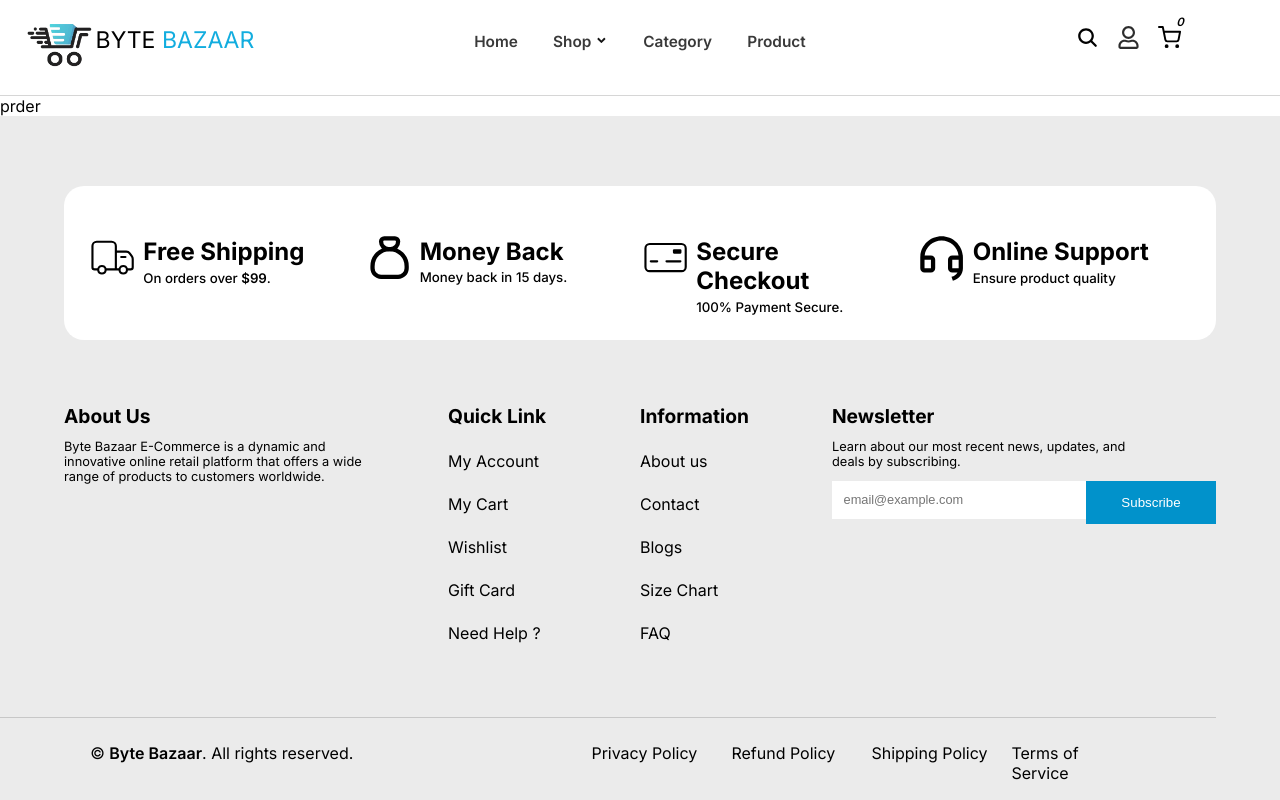
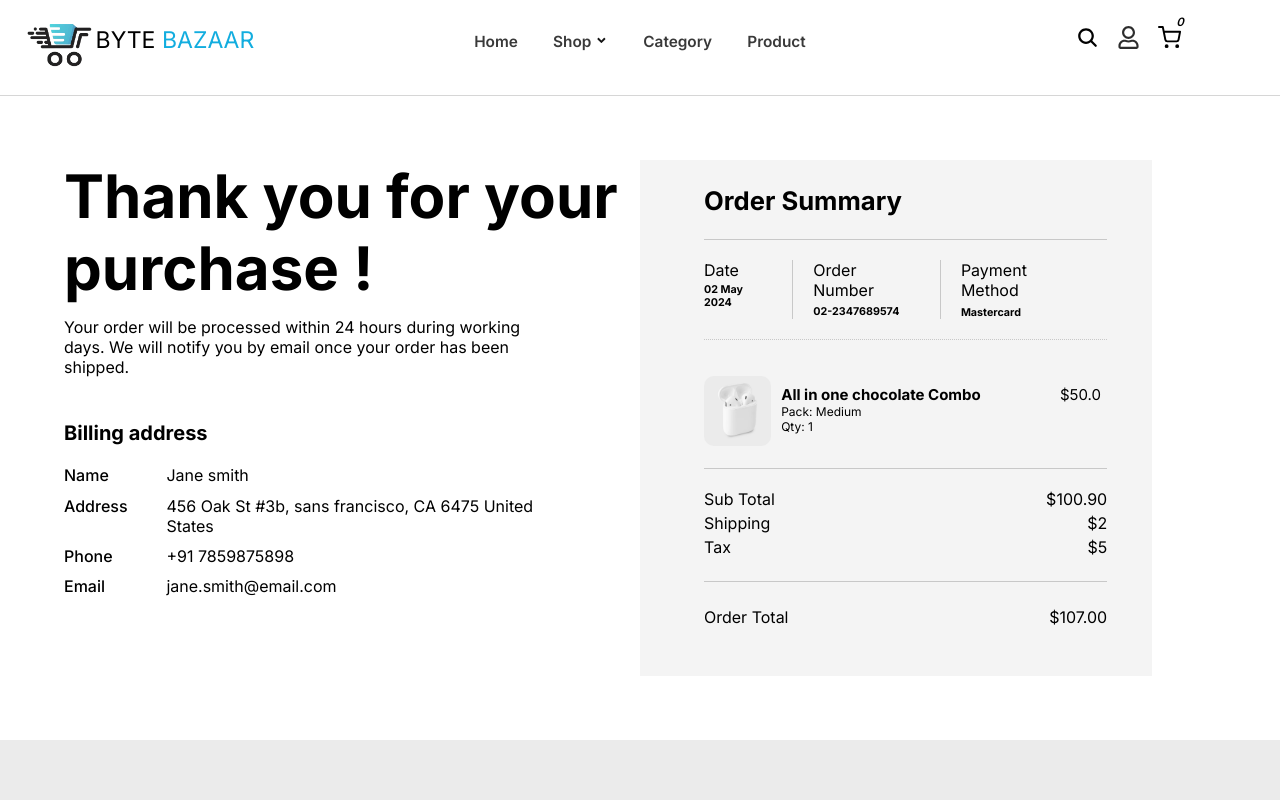
Before and after one commit to surajsinghgore/bytebazaar, a Next.js app: page /ordercomplete in a window 1280 px wide. Shown: the top 800 px of the page. Built offline with nearby package versions, Linux system fonts and the light colour scheme.

Commit message:
order complete page completed

```diff
--- a/app/ordercomplete/page.js
+++ b/app/ordercomplete/page.js
@@ -2,8 +2,65 @@ import style from './style.module.css'
 
 export default function page() {
   return (
-    <div>
-      prder
+    <div className={style.ordercomplete}>
+      <div className={style.left}>
+        <h1>Thank you for your purchase !</h1>
+        <p>Your order will be processed within 24 hours during working days. We will notify you by email once your order has been shipped.</p>
+
+        <h3>Billing address</h3>
+        <div className={style.details}>
+<li><b>Name</b> <span>Jane smith</span></li>
+<li><b>Address</b> <span>456 Oak St #3b, sans francisco, CA 6475 United States</span></li>
+<li><b>Phone</b> <span>+91 7859875898</span></li>
+<li><b>Email</b> <span>jane.smith@email.com</span></li>
+
+        </div>
+      </div>
+
+
+      <div className={style.right}>
+<h1>Order Summary</h1>
+<div className={style.orderDate}>
+<div className={style.date}>
+    <p>Date</p>
+    <h6>02 May 2024</h6>
+</div>
+<div className={style.date}>
+    <p>Order Number</p>
+    <h6>02-2347689574</h6>
+</div>
+<div className={style.date}>
+    <p>Payment Method</p>
+    <h6>Mastercard</h6>
+</div>
+</div>
+
+
+<div className={style.items}>
+<div className={style.imageSection}>
+<img src="cart1.webp" alt="image section" />
+</div>
+<div className={style.itemDetails}  >
+<h3>All in one chocolate Combo</h3>
+<p>Pack: Medium</p>
+<p>Qty: 1</p>
+</div>
+<div className={style.rs}>
+    $50.0
+</div>
+</div>
+
+
+<div className={style.innerDetails}>
+<li><span>Sub Total</span> <span>$100.90</span></li>
+<li><span>Shipping</span> <span>$2</span></li>
+<li><span>Tax</span> <span>$5</span></li>
+</div>
+
+<div className={style.total}>
+<li><span>Order Total</span> <span>$107.00</span></li>
+</div>
+      </div>
     </div>
   )
 }
--- a/app/ordercomplete/style.module.css
+++ b/app/ordercomplete/style.module.css
@@ -0,0 +1,143 @@
+.ordercomplete{
+    display: flex;
+    margin-top: 5%;
+    margin-bottom: 5%;
+
+}
+
+.ordercomplete .left{
+    list-style: none;
+    width: 50%;
+}
+
+.ordercomplete .left h1{
+    font-size: 60px;
+    padding-left: 10%;
+}
+.ordercomplete .left p{
+    padding-left: 10%;
+    padding-top: 2%;
+    padding-bottom: 2%;
+    width: 85%;
+}
+.ordercomplete .left h3{
+    font-size: 20px;
+    margin-top: 5%;
+    padding-left: 10%;
+}
+.details{
+padding-top: 20px;
+    width: 80%;
+    margin: auto;
+
+}
+.details li{
+    display: flex;
+    margin-bottom: 2%;
+
+}
+.details b{
+    width: 20%;
+    font-weight: 490;
+}
+.details span{
+    width: 80%;
+}
+
+
+
+/* right */
+.ordercomplete .right{
+    list-style: none;
+    width: 40%;
+    padding-top: 2%;
+    padding-left: 5%;
+    padding-bottom: 2%;
+    background-color: rgb(244, 244, 244);
+}
+.ordercomplete .right h1{
+    font-size: 2vw;
+}
+
+
+.orderDate{
+    margin-top: 5%;
+    width: 90%;
+    display: flex;
+    margin-bottom: 3%;
+    gap: 20px;
+    justify-content: center;
+    padding: 20px 0;
+    border-top: 1px solid rgb(200, 200, 200);
+    border-bottom: 1px dotted rgb(200, 200, 200);
+}
+.orderDate .date{
+    padding-right: 20px;
+    border-right: 1px solid rgb(200, 200, 200);
+}
+.orderDate .date h6{
+    margin-top: 5%;
+}
+
+.orderDate .date:last-child{
+border: none;
+}
+
+/* image items */
+.items{
+    padding-top: 5%;
+    display: flex;
+    gap: 10px;
+    margin-bottom: 3%;
+}
+
+.imageSection {
+    width: 15%;
+    height: 70px;
+}
+.imageSection img{
+    width: 100%;
+    border-radius: 10px;
+    height: 100%;
+}
+
+.itemDetails{
+    padding-top: 2%;
+    width: 60%;
+}
+.itemDetails h3{
+    font-size: 15px;
+}
+.itemDetails p{
+    font-size: 12px;
+}
+.rs{
+    font-size: 15px;
+    padding-top: 2%;
+
+}
+
+
+.innerDetails{
+    padding: 20px 0;
+    width: 90%;
+    margin-top: 5%;
+    border-top: 1px solid rgb(200, 200, 200);
+    border-bottom: 1px solid rgb(200, 200, 200);
+}
+
+.innerDetails li{
+    display: flex;
+    margin-bottom: 1%;
+    justify-content: space-between;
+}
+.total{
+    padding: 20px 0;
+    width: 90%;
+    margin-top: 1%;
+}
+.total li{
+    display: flex;
+    margin-bottom: 1%;
+    justify-content: space-between;
+}
```
